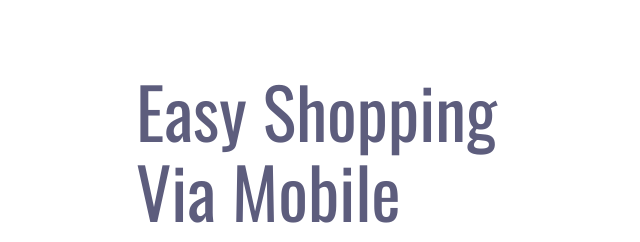
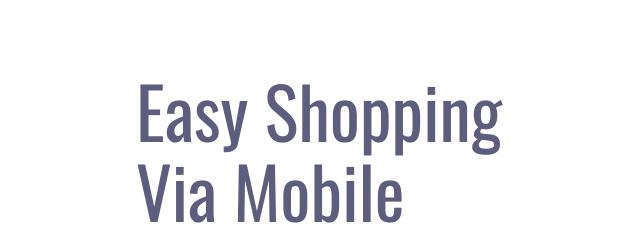
Before and after one commit to marcosveloso114/projeto3, a plain HTML site: page index.html in a window 1280 px wide. Shown: the part 186-428 px from the top of the page, 0-640 px from the left. Drawn offline with nearby package versions, Linux system fonts and the light colour scheme.

Commit message:
alteraçao no h1

```diff
--- a/styles.css
+++ b/styles.css
@@ -30,7 +30,7 @@ img{
     right: 130px;
 }
 h1{
-    font-size: 70px;
+    font-size: 71px;
     line-height: 80px;
     color: #5D5D7D;
     width: 368px;
```
